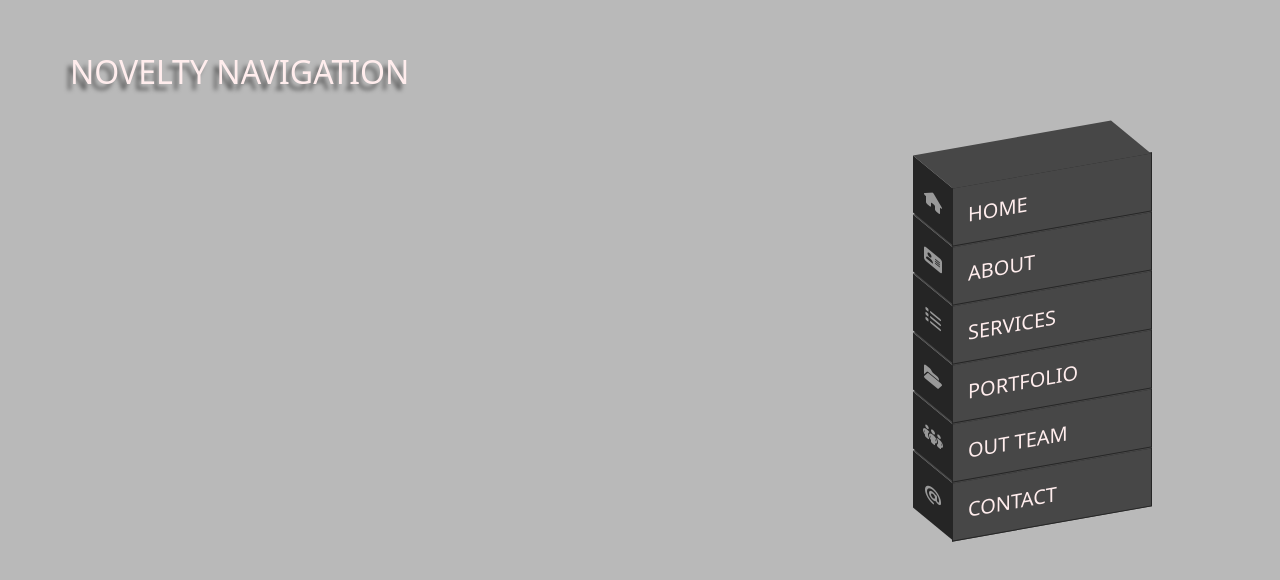
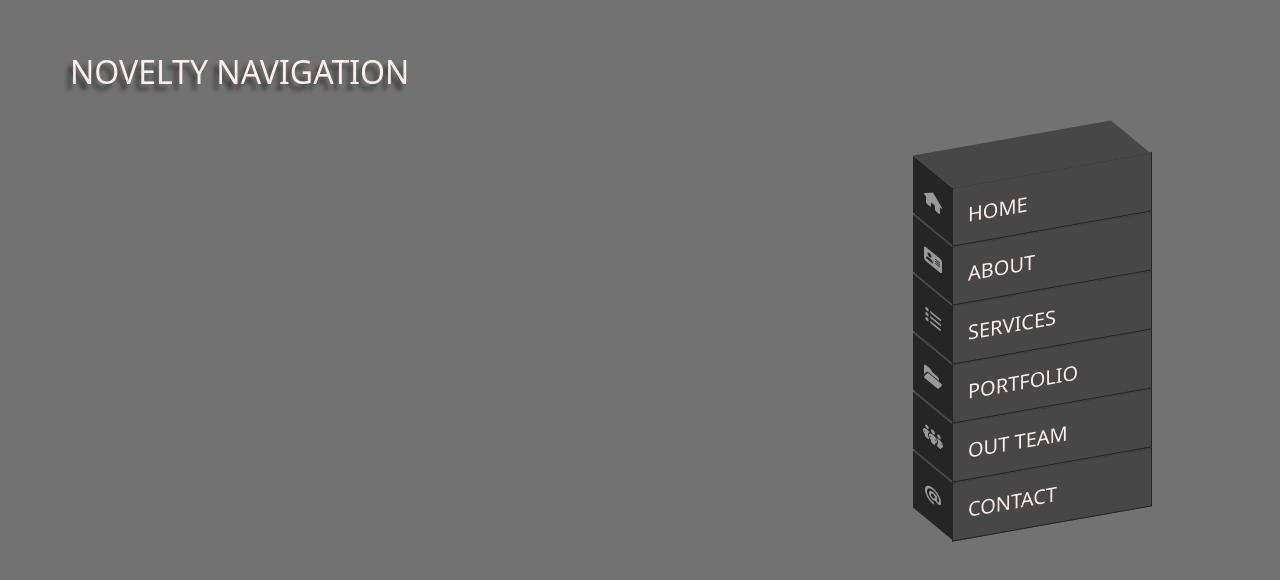
Before and after one commit to andryshkaadr/novelty-navigation, a plain HTML site: page index.html in a window 1280 px wide. Shown: the part 180-760 px from the top of the page. Drawn offline with Linux system fonts and the light colour scheme.

Commit message:
background-color changed

```diff
--- a/styles/style.css
+++ b/styles/style.css
@@ -3,13 +3,14 @@
 
 html, body {
     font-family: system-ui, -apple-system, BlinkMacSystemFont, 'Segoe UI', Roboto, Oxygen, Ubuntu, Cantarell, 'Open Sans', 'Helvetica Neue', sans-serif;
-    background-color: #b9b9b9;
+    background-color: var(--color-bg);
 }
 
 :root {
     /* colors */
     --color-dark: #252525;
     --color-light: #474747;
+    --color-bg: #727272;
     --color-icon: #999;
     --color-text: #ffeded;
 }
```
